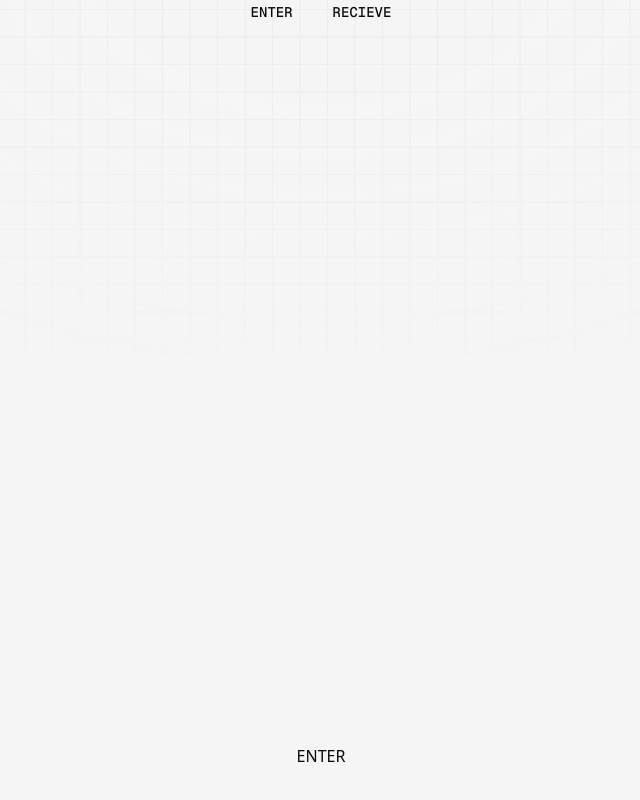
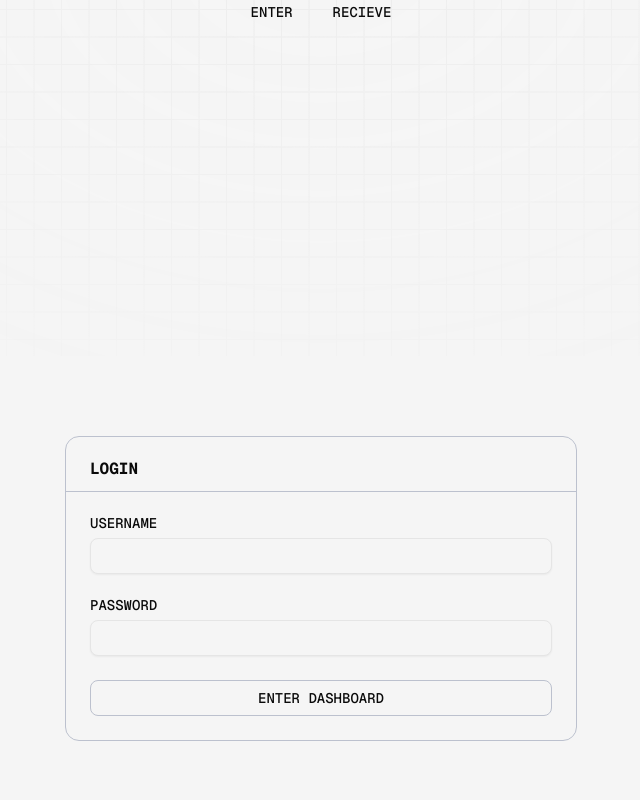
Before and after one commit to d1rshan/tmplockr, a Next.js app: page / in a window 1280 px wide. Shown: the part 444-1244 px from the top of the page, without its empty margins (319-959 px from the left). Built offline with nearby package versions, Linux system fonts and the light colour scheme.

Commit message:
styles: customize shadcn components

```diff
--- a/package.json
+++ b/package.json
@@ -10,10 +10,12 @@
   },
   "dependencies": {
     "@radix-ui/react-dropdown-menu": "^2.1.16",
+    "@radix-ui/react-label": "^2.1.7",
     "@radix-ui/react-slot": "^1.2.3",
     "class-variance-authority": "^0.7.1",
     "clsx": "^2.1.1",
     "framer-motion": "^12.23.16",
+    "input-otp": "^1.4.2",
     "lucide-react": "^0.544.0",
     "next": "15.5.3",
     "next-themes": "^0.4.6",
--- a/src/app/page.tsx
+++ b/src/app/page.tsx
@@ -4,16 +4,16 @@ import Link from "next/link";
 
 export default function Home() {
   return (
-    <div className="relative h-screen w-full">
+    <div className="relative min-h-screen w-full max-w-6xl mx-auto">
       <Navbar />
       <div className="min-h-screen flex flex-col justify-center items-center ">
         <Hero />
       </div>
       <div
-        className="min-h-screen flex flex-col justify-center items-center"
+        className="min-h-screen flex flex-col justify-start mt-20 items-center"
         id="enter"
       >
-        ENTER
+        <LoginForm />
       </div>
       <GridBackground />
     </div>
@@ -23,9 +23,9 @@ export default function Home() {
 export const GridBackground = () => {
   return (
     <div
-      className="-z-10 w-full h-screen fixed top-0 left-0 bg-background [--line-color:#EDEDED] dark:[--line-color:#202023]
+      className="-z-10  inset-x-0 mx-auto max-w-6xl h-screen absolute top-0 left-0 bg-background [--line-color:#EDEDED] dark:[--line-color:#202023]
         bg-[linear-gradient(0deg,transparent_24%,var(--line-color)_25%,var(--line-color)_26%,transparent_27%,transparent_74%,var(--line-color)_75%,var(--line-color)_76%,transparent_77%,transparent),linear-gradient(90deg,transparent_24%,var(--line-color)_25%,var(--line-color)_26%,transparent_27%,transparent_74%,var(--line-color)_75%,var(--line-color)_76%,transparent_77%,transparent)]
-        bg-[size:55px_55px] mask-radial-from-50 "
+        bg-[size:55px_55px] mask-radial-from-20 "
     />
   );
 };
@@ -58,8 +58,55 @@ export const Hero = () => {
 
 export const Navbar = () => {
   return (
-    <nav className="fixed bg-background/80 backdrop-blur-md flex justify-end p-2  border-b-[0.5px] border-neutral-200 dark:border-neutral-800 inset-x-0">
+    <nav className="z-10 fixed bg-background/80 backdrop-blur-md flex justify-end p-2  border-b-[0.5px] border-neutral-200 dark:border-neutral-800 inset-x-0">
       <ModeToggle />
     </nav>
   );
 };
+
+import {
+  Card,
+  CardContent,
+  CardDescription,
+  CardHeader,
+  CardTitle,
+} from "@/components/ui/card";
+
+import { Input } from "@/components/ui/input";
+import { Label } from "@/components/ui/label";
+
+export const LoginForm = () => {
+  return (
+    <Card className="w-full max-w-lg shadow-none bg-background">
+      <CardHeader className="relative">
+        <CardTitle className="font-bold font-mono">LOGIN</CardTitle>
+      </CardHeader>
+      <CardContent>
+        <form>
+          <div className="grid gap-6">
+            <div className="grid gap-2">
+              <Label htmlFor="code">USERNAME</Label>
+              <Input type="text" />
+            </div>
+            <div className="grid gap-2">
+              <Label htmlFor="password">PASSWORD </Label>
+              <Input type="text" />
+
+              {/* <InputOTP maxLength={4}>
+                <InputOTPGroup>
+                  <InputOTPSlot index={0} />
+                  <InputOTPSlot index={1} />
+                  <InputOTPSlot index={2} />
+                  <InputOTPSlot index={3} />
+                </InputOTPGroup>
+              </InputOTP> */}
+            </div>
+            <Button variant={"outline"} className="w-full gap-2" type="submit">
+              ENTER DASHBOARD
+            </Button>
+          </div>
+        </form>
+      </CardContent>
+    </Card>
+  );
+};
--- a/src/components/ui/button.tsx
+++ b/src/components/ui/button.tsx
@@ -5,7 +5,7 @@ import { cva, type VariantProps } from "class-variance-authority";
 import { cn } from "@/lib/utils";
 
 const buttonVariants = cva(
-  "cursor-pointer inline-flex items-center justify-center gap-2 whitespace-nowrap rounded-md text-sm font-medium transition-all disabled:pointer-events-none disabled:opacity-50 [&_svg]:pointer-events-none [&_svg:not([class*='size-'])]:size-4 shrink-0 [&_svg]:shrink-0 outline-none focus-visible:border-ring focus-visible:ring-ring/50 focus-visible:ring-[3px] aria-invalid:ring-destructive/20 dark:aria-invalid:ring-destructive/40 aria-invalid:border-destructive",
+  "font-mono cursor-pointer inline-flex items-center justify-center gap-2 whitespace-nowrap rounded-md text-sm font-medium transition-all disabled:pointer-events-none disabled:opacity-50 [&_svg]:pointer-events-none [&_svg:not([class*='size-'])]:size-4 shrink-0 [&_svg]:shrink-0 outline-none focus-visible:border-ring focus-visible:ring-ring/50 focus-visible:ring-[3px] aria-invalid:ring-destructive/20 dark:aria-invalid:ring-destructive/40 aria-invalid:border-destructive",
   {
     variants: {
       variant: {
@@ -14,7 +14,7 @@ const buttonVariants = cva(
         destructive:
           "bg-destructive text-white hover:bg-destructive/90 focus-visible:ring-destructive/20 dark:focus-visible:ring-destructive/40 dark:bg-destructive/60",
         outline:
-          "border bg-background shadow-xs hover:bg-accent hover:text-accent-foreground dark:bg-input/30 dark:border-input dark:hover:bg-input/50",
+          "border bg-background  hover:bg-accent hover:text-accent-foreground  dark:border-input dark:hover:bg-input/50",
         secondary:
           "bg-secondary text-secondary-foreground hover:bg-secondary/80",
         ghost:
--- /dev/null
+++ b/src/components/ui/card.tsx
@@ -0,0 +1,92 @@
+import * as React from "react";
+
+import { cn } from "@/lib/utils";
+
+function Card({ className, ...props }: React.ComponentProps<"div">) {
+  return (
+    <div
+      data-slot="card"
+      className={cn(
+        "bg-card text-card-foreground flex flex-col gap-6 rounded-xl border py-6 shadow-sm",
+        className
+      )}
+      {...props}
+    />
+  );
+}
+
+function CardHeader({ className, ...props }: React.ComponentProps<"div">) {
+  return (
+    <div
+      data-slot="card-header"
+      className={cn(
+        "border-b @container/card-header grid auto-rows-min grid-rows-[auto_auto] items-start gap-1.5 px-6 has-data-[slot=card-action]:grid-cols-[1fr_auto] [.border-b]:pb-2",
+        className
+      )}
+      {...props}
+    ></div>
+  );
+}
+
+function CardTitle({ className, ...props }: React.ComponentProps<"div">) {
+  return (
+    <div
+      data-slot="card-title"
+      className={cn("leading-none font-semibold", className)}
+      {...props}
+    />
+  );
+}
+
+function CardDescription({ className, ...props }: React.ComponentProps<"div">) {
+  return (
+    <div
+      data-slot="card-description"
+      className={cn("text-muted-foreground text-sm", className)}
+      {...props}
+    />
+  );
+}
+
+function CardAction({ className, ...props }: React.ComponentProps<"div">) {
+  return (
+    <div
+      data-slot="card-action"
+      className={cn(
+        "col-start-2 row-span-2 row-start-1 self-start justify-self-end",
+        className
+      )}
+      {...props}
+    />
+  );
+}
+
+function CardContent({ className, ...props }: React.ComponentProps<"div">) {
+  return (
+    <div
+      data-slot="card-content"
+      className={cn("px-6", className)}
+      {...props}
+    />
+  );
+}
+
+function CardFooter({ className, ...props }: React.ComponentProps<"div">) {
+  return (
+    <div
+      data-slot="card-footer"
+      className={cn("flex items-center px-6 [.border-t]:pt-6", className)}
+      {...props}
+    />
+  );
+}
+
+export {
+  Card,
+  CardHeader,
+  CardFooter,
+  CardTitle,
+  CardAction,
+  CardDescription,
+  CardContent,
+};
--- /dev/null
+++ b/src/components/ui/input-otp.tsx
@@ -0,0 +1,77 @@
+"use client"
+
+import * as React from "react"
+import { OTPInput, OTPInputContext } from "input-otp"
+import { MinusIcon } from "lucide-react"
+
+import { cn } from "@/lib/utils"
+
+function InputOTP({
+  className,
+  containerClassName,
+  ...props
+}: React.ComponentProps<typeof OTPInput> & {
+  containerClassName?: string
+}) {
+  return (
+    <OTPInput
+      data-slot="input-otp"
+      containerClassName={cn(
+        "flex items-center gap-2 has-disabled:opacity-50",
+        containerClassName
+      )}
+      className={cn("disabled:cursor-not-allowed", className)}
+      {...props}
+    />
+  )
+}
+
+function InputOTPGroup({ className, ...props }: React.ComponentProps<"div">) {
+  return (
+    <div
+      data-slot="input-otp-group"
+      className={cn("flex items-center", className)}
+      {...props}
+    />
+  )
+}
+
+function InputOTPSlot({
+  index,
+  className,
+  ...props
+}: React.ComponentProps<"div"> & {
+  index: number
+}) {
+  const inputOTPContext = React.useContext(OTPInputContext)
+  const { char, hasFakeCaret, isActive } = inputOTPContext?.slots[index] ?? {}
+
+  return (
+    <div
+      data-slot="input-otp-slot"
+      data-active={isActive}
+      className={cn(
+        "data-[active=true]:border-ring data-[active=true]:ring-ring/50 data-[active=true]:aria-invalid:ring-destructive/20 dark:data-[active=true]:aria-invalid:ring-destructive/40 aria-invalid:border-destructive data-[active=true]:aria-invalid:border-destructive dark:bg-input/30 border-input relative flex h-9 w-9 items-center justify-center border-y border-r text-sm shadow-xs transition-all outline-none first:rounded-l-md first:border-l last:rounded-r-md data-[active=true]:z-10 data-[active=true]:ring-[3px]",
+        className
+      )}
+      {...props}
+    >
+      {char}
+      {hasFakeCaret && (
+        <div className="pointer-events-none absolute inset-0 flex items-center justify-center">
+          <div className="animate-caret-blink bg-foreground h-4 w-px duration-1000" />
+        </div>
+      )}
+    </div>
+  )
+}
+
+function InputOTPSeparator({ ...props }: React.ComponentProps<"div">) {
+  return (
+    <div data-slot="input-otp-separator" role="separator" {...props}>
+      <MinusIcon />
+    </div>
+  )
+}
+
+export { InputOTP, InputOTPGroup, InputOTPSlot, InputOTPSeparator }
--- a/src/components/ui/input.tsx
+++ b/src/components/ui/input.tsx
@@ -9,7 +9,7 @@ function Input({ className, type, ...props }: React.ComponentProps<"input">) {
       data-slot="input"
       className={cn(
         "font-mono",
-        "file:text-foreground placeholder:text-muted-foreground selection:bg-primary selection:text-primary-foreground dark:bg-input/30 border-input h-9 w-full min-w-0 rounded-md border bg-transparent px-3 py-1 text-base shadow-xs transition-[color,box-shadow] outline-none file:inline-flex file:h-7 file:border-0 file:bg-transparent file:text-sm file:font-medium disabled:pointer-events-none disabled:cursor-not-allowed disabled:opacity-50 md:text-sm",
+        "file:text-foreground placeholder:text-muted-foreground selection:bg-primary selection:text-primary-foreground bg-background border-input h-9 w-full min-w-0 rounded-md border  px-3 py-1 text-base shadow-xs transition-[color,box-shadow] outline-none file:inline-flex file:h-7 file:border-0 file:bg-transparent file:text-sm file:font-medium disabled:pointer-events-none disabled:cursor-not-allowed disabled:opacity-50 md:text-sm",
         "focus-visible:border-ring focus-visible:ring-ring/50 focus-visible:ring-[3px]",
         "aria-invalid:ring-destructive/20 dark:aria-invalid:ring-destructive/40 aria-invalid:border-destructive",
         "",
--- /dev/null
+++ b/src/components/ui/label.tsx
@@ -0,0 +1,24 @@
+"use client";
+
+import * as React from "react";
+import * as LabelPrimitive from "@radix-ui/react-label";
+
+import { cn } from "@/lib/utils";
+
+function Label({
+  className,
+  ...props
+}: React.ComponentProps<typeof LabelPrimitive.Root>) {
+  return (
+    <LabelPrimitive.Root
+      data-slot="label"
+      className={cn(
+        "flex items-center gap-2 text-sm leading-none font-medium font-mono select-none group-data-[disabled=true]:pointer-events-none group-data-[disabled=true]:opacity-50 peer-disabled:cursor-not-allowed peer-disabled:opacity-50",
+        className
+      )}
+      {...props}
+    />
+  );
+}
+
+export { Label };
```
Also changed, not shown: 1 other file (tests, documents, lock files or other folders).
